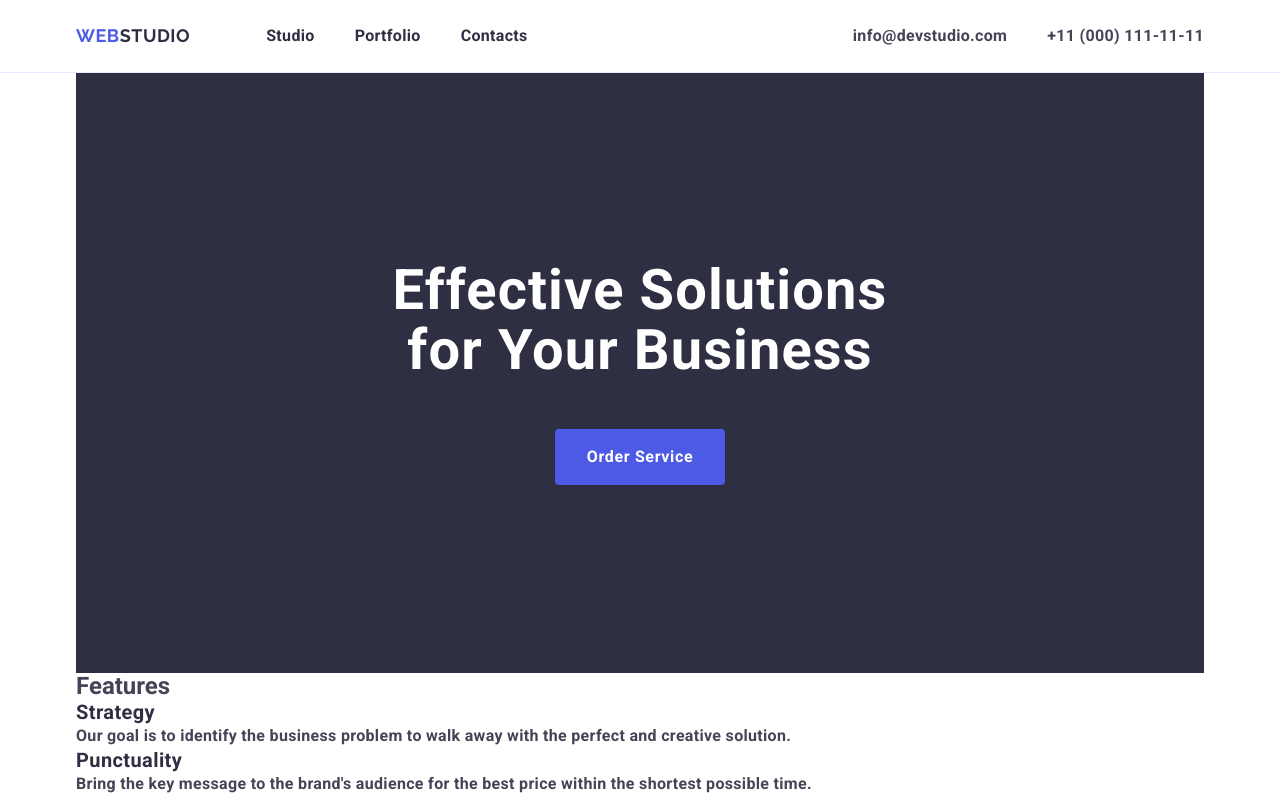
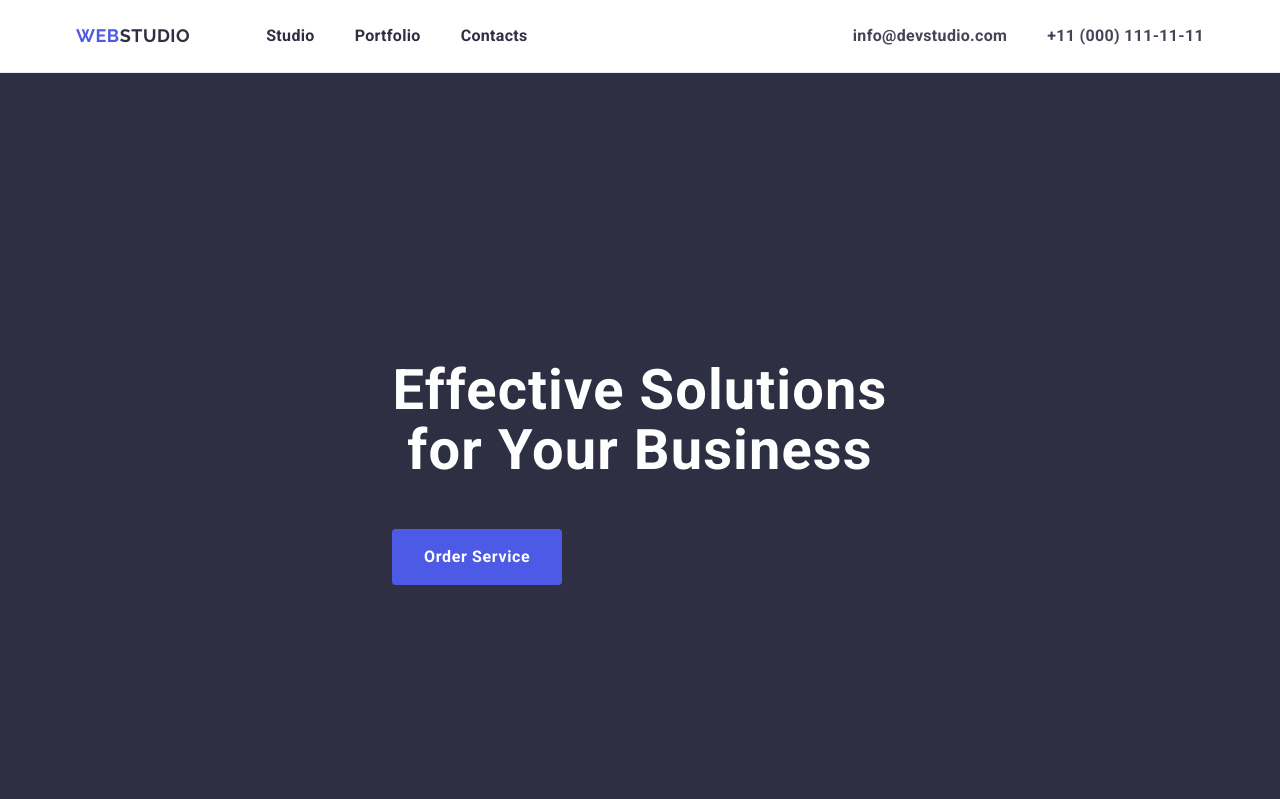
Before and after one commit to KaterynaKadts/goit-markup-hw-03, a plain HTML site: page index.html in a window 1280 px wide. Shown: the top 799 px of the page. Drawn offline with nearby package versions, Linux system fonts and the light colour scheme.

Commit message:
add hero

```diff
--- a/css/styles.css
+++ b/css/styles.css
@@ -129,14 +129,14 @@ color: #434455
 .hero {
     background-color: #2E2F42;
     text-align: center;
-    padding-top: 188px;
-    padding-bottom: 188px;
+    min-height: 100vh;
+    display: flex;
+    align-items: center;
+    justify-content: center;
+
 }
 
 .hero-title {
-    max-width: 496px;
-    margin-left: auto;
-    margin-right: auto;
     margin-bottom: 48px;
     font-weight: 700;
     font-size: 56px;
@@ -144,6 +144,13 @@ color: #434455
     letter-spacing: 0.02em;
     text-align: center;
     color: #FFFFFF
+}
+
+.hero-container {
+    padding: 188px 0;
+    max-width: 496px;
+    width: 100%;
+    text-align: center;
 }
 
 .hero-btn {
@@ -155,9 +162,12 @@ color: #434455
     color: #FFFFFF;
     background-color: #4D5AE5;
     cursor: pointer;
+    padding: 16px 32px;
+    border-radius: 4px;
     border: none;
-    border-radius: 4px;
-    padding: 16px 32px;
+    height: 56px;
+    min-width: 169px;
+    display: block;
 }
 
 .hero-btn:hover {
--- a/index.html
+++ b/index.html
@@ -38,8 +38,8 @@
 </header>
 
     <main>
-        <div class="container">
         <section class="hero">
+            <div class="container hero-container">
             <h1 class="hero-title">Effective Solutions for Your Business</h1>
             <button class="hero-btn" type="button">Order Service</button>
         </section>
@@ -61,6 +61,7 @@
                 <h3 class="feature-title">Technologies</h3>
                 <p class="feature-txt">Design practice focused on digital experiences. We bring forth a deep passion for problem-solving.</p></li>
          </ul>
+         </div>
          </section>
 
          <section class="team">
```
Also changed, not shown: 1 other file.
